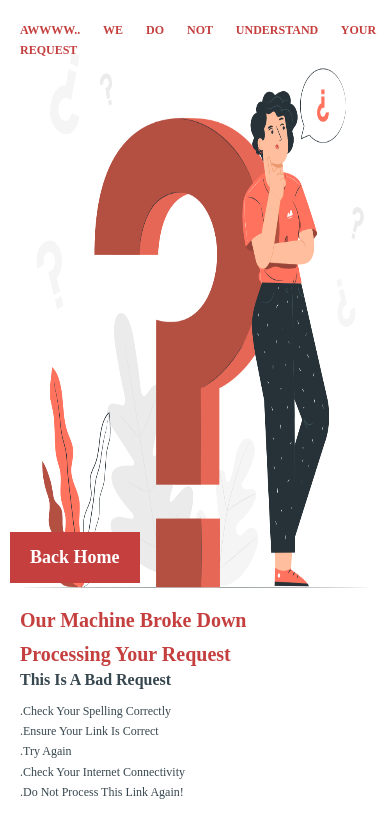
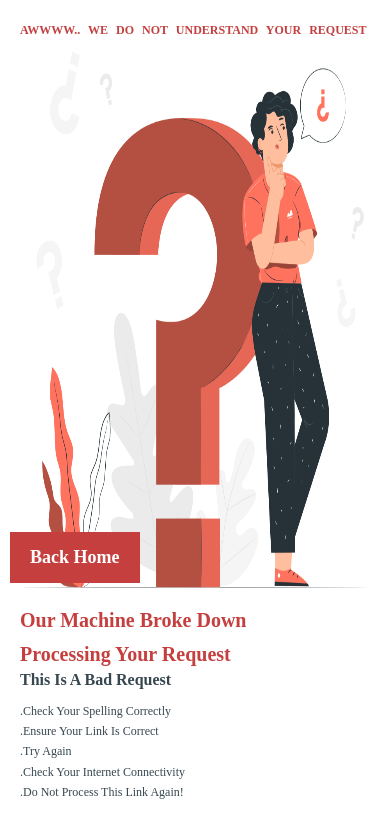
Before and after one commit to tolu-c/crispy-sniffle, a plain HTML site: page 400.html in a window 390 px wide. Drawn offline with Linux system fonts and the light colour scheme.

Commit message:
Update error_queries.css

```diff
--- a/static/css/error_queries.css
+++ b/static/css/error_queries.css
@@ -51,7 +51,7 @@
     top: 2rem;
     left: 2rem;
     font-size: 1.2rem;
-    word-spacing: 2rem;
+    word-spacing: .5rem;
   }
 
   .error__title--404 {
```
